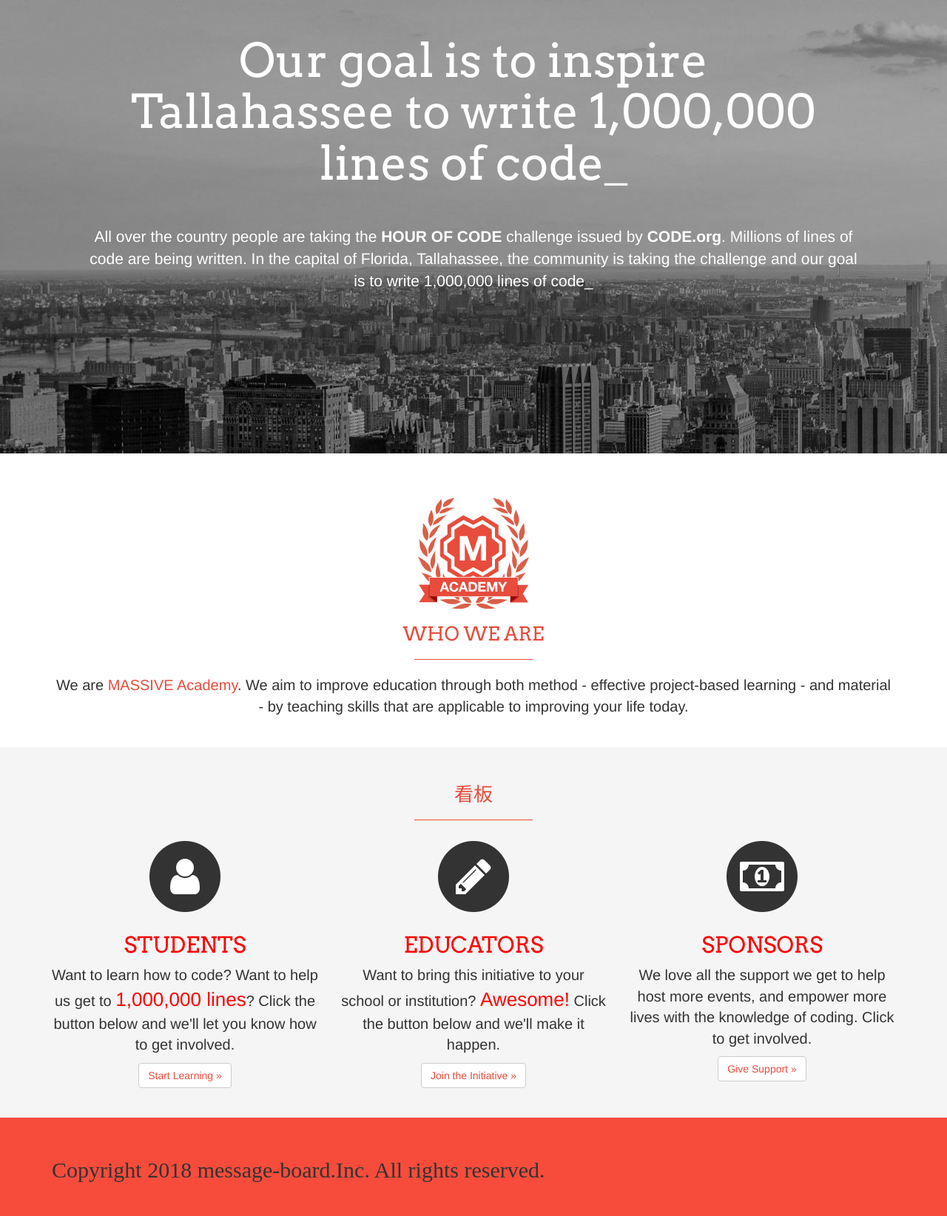
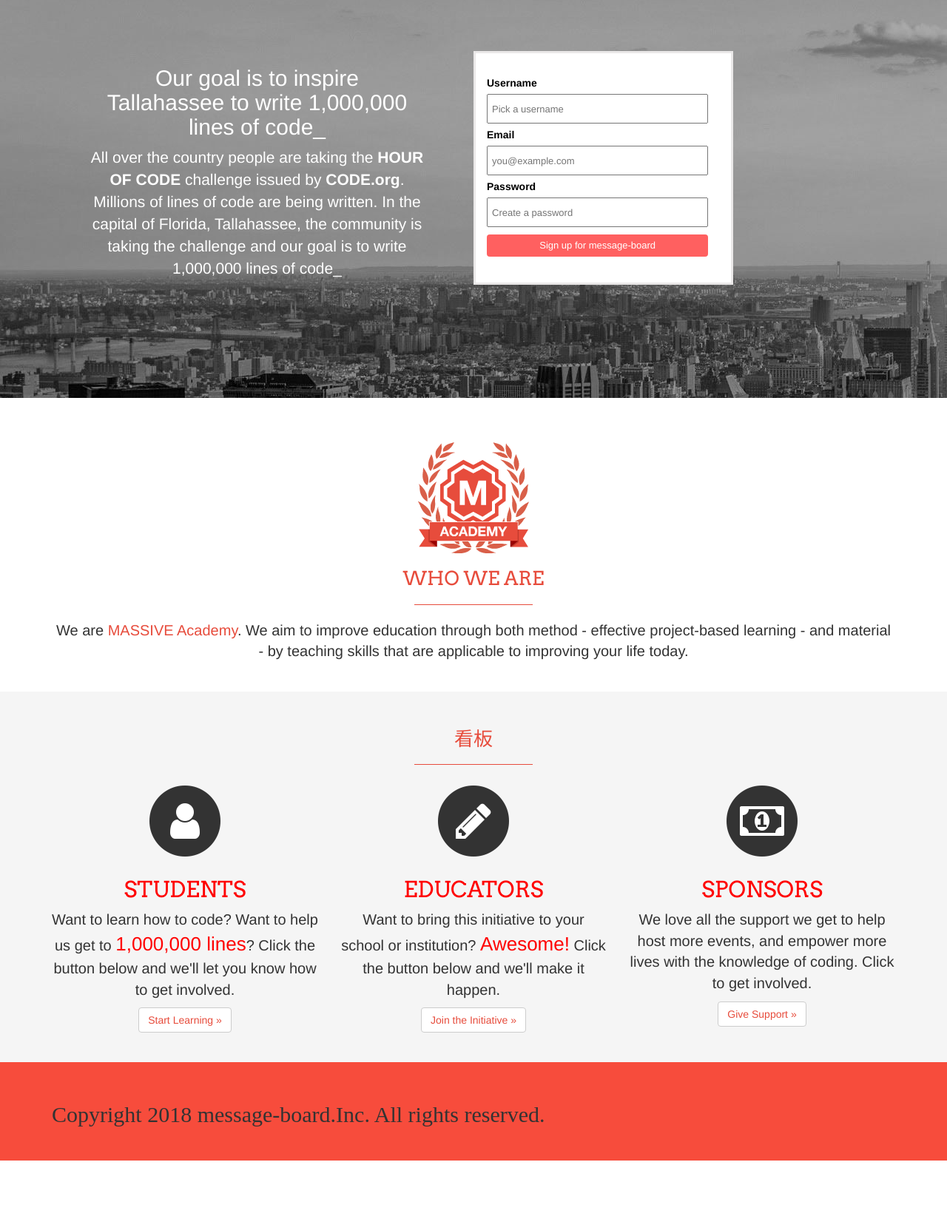
Before and after one commit to ambersun1234/message-board, a PHP site: page / in a window 1280 px wide. Shown: the part 51-1695 px from the top of the page at 74% size. After the commit the page ends 1620 px from the top, so only its background shows below. Run offline with PHP 8.4, Linux system fonts and the light colour scheme; some libraries are stand-ins or nearby versions.

Commit message:
create signUp form in index.php & add redirection

```diff
--- a/custom.css
+++ b/custom.css
@@ -23,6 +23,49 @@ footer {
     font-size: 20px;
     font-family: serif;
 }
+.signUp {
+    border-style: solid;
+    border-color: #eae8e8;
+    border-width: medium;
+    background-color: #ffffff;
+    color: #000000;
+    padding: 15px;
+    margin: auto;
+    width: 30%;
+    text-align: left;
+}
+.signUp input[type=text] , .signUp input[type=password] {
+    padding: 5px;
+    margin-top: 5px;
+    margin-bottom: 5px;
+    width: 95%;
+    height: 40px;
+    font-size: 13px;
+}
+.signUp button[type=submit]{
+    width: 95%;
+    height: 30px;
+    margin-top: 5px;
+    margin-bottom: 5px;
+    padding: 0px;
+    border: 0px;
+    font-size: 13px;
+    background-color: #ff6060;
+    color: #ffffff;
+}
+.signUp form {
+    padding-top: 15px;
+    padding-bottom: 15px;
+}
+.login form {
+    padding: 15px;
+}
+.login form span , .signUp form span {
+    font-weight: bold;
+}
+.login form input , .signUp form input {
+
+}
 .login{
     border-style: solid;
     border-color: #eae8e8;
@@ -31,19 +74,17 @@ footer {
     width: 20%;
     padding: 10px;
 }
-.login form{
-    padding: 15px;
-}
-.login input[type=text] , .login input[type=password]{
+.login input[type=text] , .login input[type=password] {
+    padding: 5px;
     margin-top: 5px;
     margin-bottom: 5px;
-    width: 98%;
-    height: 25px;
+    width: 95%;
+    height: 20px;
     font-size: 17px;
 }
 .login button[type=submit]{
     width: 100%;
-    height: 25px;
+    height: 30px;
     margin-top: 5px;
     margin-bottom: 5px;
     padding: 0px;
@@ -83,9 +124,11 @@ footer {
   padding: 0 50px;
 }
 .jumbotron{
-  text-align: center;
-  background-image: url('images/hero_image.jpg');
-  color: white;
+    text-align: center;
+    padding-top: 70px;
+    padding-bottom: 70px;
+    background-image: url('images/hero_image.jpg');
+    color: #ffffff;
 }
 .btn-lg{
   font-size: 36px;
--- a/index.php
+++ b/index.php
@@ -39,11 +39,28 @@
 
     <body>
         <?php include "statusColumn.php";?>
-        <div class="jumbotron">
+        <div class="jumbotron" id="signUp">
             <div class="container">
-                <h1>Our goal is to inspire <br>Tallahassee to write 1,000,000<br> lines of code_</h1>
-                <p>All over the country people are taking the <strong>HOUR OF CODE</strong> challenge issued by <strong>CODE.org</strong>. Millions of lines of code are being written. In the capital of Florida, Tallahassee, the community is taking the challenge and our goal is to write 1,000,000 lines of code_</p>
-                <br><br><br><br><br><br><br>
+                <div class="row">
+                    <div class="col-xs-6">
+                        <h2>Our goal is to inspire <br>Tallahassee to write 1,000,000<br> lines of code_</h2>
+                        <p>All over the country people are taking the <strong>HOUR OF CODE</strong> challenge issued by <strong>CODE.org</strong>. Millions of lines of code are being written. In the capital of Florida, Tallahassee, the community is taking the challenge and our goal is to write 1,000,000 lines of code_</p>
+                        <br><br><br>
+                    </div>
+                    <div class="col-xs-6 signUp">
+                        <form method="post">
+                            <span >Username</span><br>
+                            <input type="text" name="_username" placeholder="Pick a username"><br>
+
+                            <span>Email</span><br>
+                            <input type="text" name="_email" placeholder="you@example.com"><br>
+
+                            <span>Password</span><br>
+                            <input type="password" name="_password" placeholder="Create a password"><br>
+                            <button type="submit" class="btn btn-default" name="SUBMIT">Sign up for message-board</button>
+                        </form>
+                    </div>
+                </div>
             </div>
         </div>
 
--- a/statusColumn.php
+++ b/statusColumn.php
@@ -11,7 +11,7 @@
         </div>
         <div id="navbar" class="collapse navbar-collapse tool_bar">
             <ul class="nav navbar-nav navbar-left">
-                <li><a href="#board">所有看板</a></li> <!--jump to 所有看板-->
+                <li><a href="/index.php#board">所有看板</a></li> <!--jump to 所有看板-->
             </ul>
             <ul class="nav navbar-nav navbar-right">
                 <?php
@@ -31,7 +31,7 @@
                     }
                     else {
                         echo '<li><a href="signIn.php">登入</a></li>';
-                        echo '<li><a href="signUp.php">註冊</a></li>';
+                        echo '<li><a href="/index.php#signUp">註冊</a></li>';
                     }
                 ?>
             </ul>
```
Also changed, not shown: signIn.php (+5 -5 lines).
